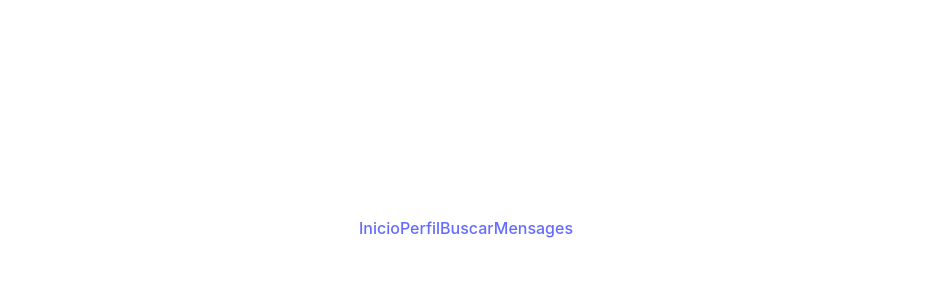
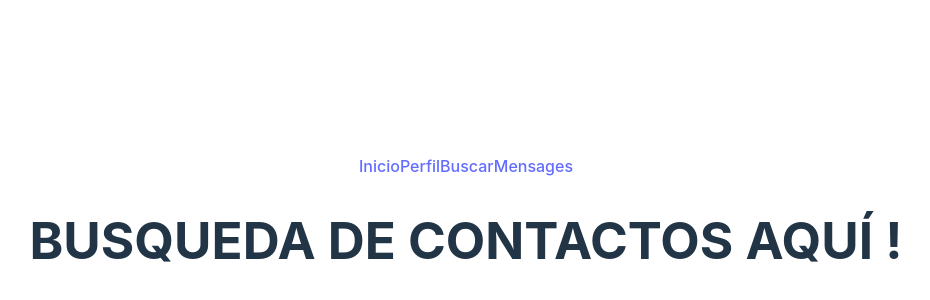
Before and after one commit to Izanalgit/React-Client_Module, a React (Vite) app: page /contacts in a window 1280 px wide. Shown: the part 172-472 px from the top of the page, without its empty margins (174-1104 px from the left). Built offline with nearby package versions, Linux system fonts and the light colour scheme.

Commit message:
feat : basic pages tree

```diff
--- /dev/null
+++ b/src/pages/Chat.jsx
@@ -0,0 +1,11 @@
+const Chat = () => {
+    return (
+        <>
+            <h1>MENSAJES AQUÍ !</h1>
+        </>
+    )
+
+
+}
+
+export default Chat;
--- /dev/null
+++ b/src/pages/Profile.jsx
@@ -0,0 +1,11 @@
+const Profile = () => {
+    return (
+        <>
+            <h1>PERFIL AQUÍ !</h1>
+        </>
+    )
+
+
+}
+
+export default Profile;
--- /dev/null
+++ b/src/pages/Search.jsx
@@ -0,0 +1,11 @@
+const Search = () => {
+    return (
+        <>
+            <h1>BUSQUEDA DE CONTACTOS AQUÍ !</h1>
+        </>
+    )
+
+
+}
+
+export default Search;
--- a/src/routes/AppRoutes.jsx
+++ b/src/routes/AppRoutes.jsx
@@ -1,7 +1,10 @@
 import { BrowserRouter as Router, Route, Routes } from "react-router-dom";
 
-import NavBar from "../components/NavBar";
+import NavBar from "../components/NavBar.jsx";
 import Home from "../pages/Home.jsx";
+import Profile from "../pages/Profile.jsx";
+import Search from "../pages/Search.jsx";
+import Chat from "../pages/Chat.jsx";
 
 const AppRoutes = () =>{
     return(
@@ -10,6 +13,9 @@ const AppRoutes = () =>{
             <NavBar />
             <Routes>
                 <Route path="/" element={<Home />} />
+                <Route path="/profile" element={<Profile />} />
+                <Route path="/contacts" element={<Search />} />
+                <Route path="/chat" element={<Chat />} />
             </Routes>
         </>
         </Router>
```
